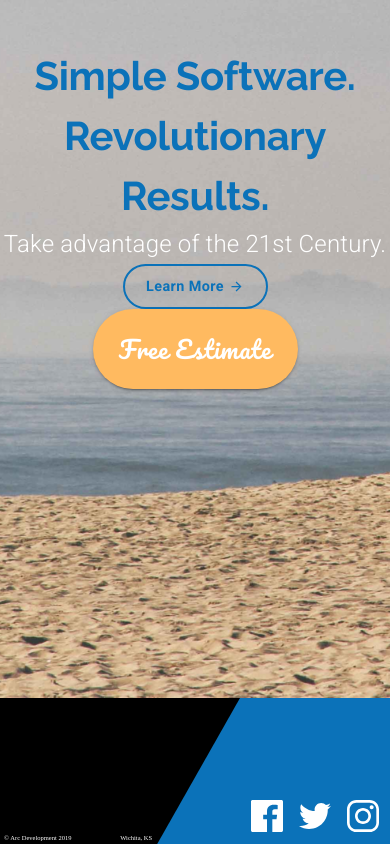
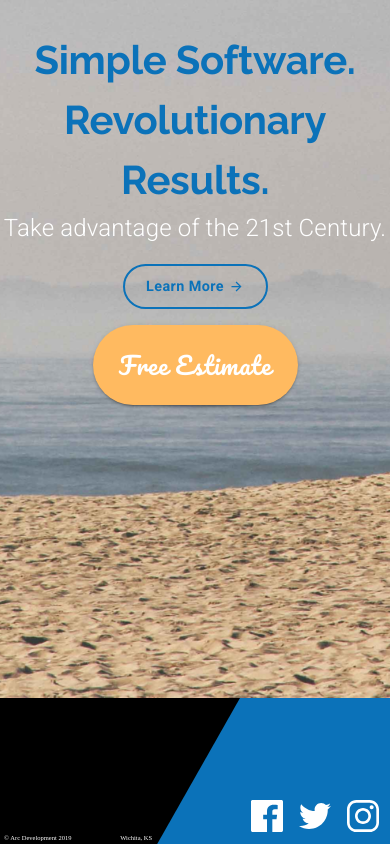
Before and after one commit to Diane998/React-ArcDevelopment, a React (Create React App) app: page / in a window 390 px wide. Shown: the part 6200-7044 px from the top of the page. Built offline with nearby package versions, Linux system fonts and the light colour scheme.

Commit message:
Improved custom softwate component's responsiveness

```diff
--- a/src/components/ui/CallToAction.js
+++ b/src/components/ui/CallToAction.js
@@ -78,7 +78,12 @@ const CallToAction = ({ setValue }) => {
             <Typography variant="subtitle2" style={{ fontSize: '1.5rem' }}>
               Take advantage of the 21st Century.
             </Typography>
-            <Grid item container justify={matchesSM ? 'center' : undefined}>
+            <Grid
+              item
+              container
+              justify={matchesSM ? 'center' : undefined}
+              style={{ margin: matchesSM ? '1em 0' : 0 }}
+            >
               <Button
                 onClick={() => setValue(2)}
                 component={Link}
--- a/src/components/ui/CustomSoftware.js
+++ b/src/components/ui/CustomSoftware.js
@@ -51,7 +51,7 @@ const CustomSoftware = props => {
 
   const documentsOptions = {
     loop: true,
-    autoplay: false,
+    autoplay: true,
     animationData: documentsAnimation,
     rendererSettings: {
       preserveAspectRatio: 'xMidYMid slice'
@@ -60,7 +60,7 @@ const CustomSoftware = props => {
 
   const scaleOptions = {
     loop: true,
-    autoplay: false,
+    autoplay: true,
     animationData: scaleAnimation,
     rendererSettings: {
       preserveAspectRatio: 'xMidYMid slice'
@@ -69,7 +69,7 @@ const CustomSoftware = props => {
 
   const automationOptions = {
     loop: true,
-    autoplay: false,
+    autoplay: true,
     animationData: automationAnimation,
     rendererSettings: {
       preserveAspectRatio: 'xMidYMid slice'
@@ -78,7 +78,7 @@ const CustomSoftware = props => {
 
   const uxOptions = {
     loop: true,
-    autoplay: false,
+    autoplay: true,
     animationData: uxAnimation,
     rendererSettings: {
       preserveAspectRatio: 'xMidYMid slice'
@@ -284,7 +284,6 @@ const CustomSoftware = props => {
           <Grid item md>
             <Lottie
               options={documentsOptions}
-              isStopped={true}
               style={{ maxHeight: 275, maxWidth: 275, minHeight: 250 }}
             />
           </Grid>
@@ -406,7 +405,6 @@ const CustomSoftware = props => {
           <Grid item md>
             <Lottie
               options={automationOptions}
-              isStopped={true}
               style={{ maxHeight: 290, maxWidth: 280 }}
             />
           </Grid>
@@ -421,7 +419,6 @@ const CustomSoftware = props => {
           <Grid item md>
             <Lottie
               options={uxOptions}
-              isStopped={true}
               style={{ maxHeight: 310, maxWidth: 155 }}
             />
           </Grid>
```
Also changed, not shown: 1 other file (tests, documents, lock files or other folders).
